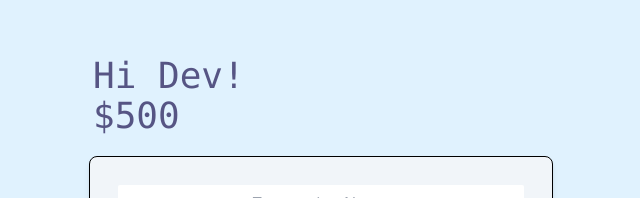
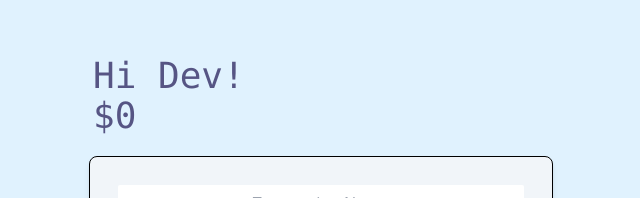
Before and after one commit to devarshi-ap/expense-tracker, a React (Vite) app: page / in a window 1280 px wide. Shown: the part 117-315 px from the top of the page, without its empty margins (319-959 px from the left). Built offline with nearby package versions, Linux system fonts and the light colour scheme.

Commit message:
thank the gods

```diff
--- a/src/components/Balance.jsx
+++ b/src/components/Balance.jsx
@@ -1,7 +1,12 @@
+import { useSelector } from 'react-redux';
+
 export default function Balance() {
+
+    const balance = useSelector(state => state.transactions.balance)
+
     return (
         <div className="flex flex-col">
-            <h2 className="w-full pl-3 pb-3 text-4xl font-mono text-metal">Hi Dev!<br />$500</h2>
+            <h2 className="w-full pl-3 pb-3 text-4xl font-mono text-metal">Hi Dev!<br />${balance}</h2>
         </div>
     )
 }
--- a/src/components/Form.jsx
+++ b/src/components/Form.jsx
@@ -1,6 +1,6 @@
 import { useState } from "react";
 import { useDispatch } from "react-redux";
-import { addTransaction } from "../store/transactionSlice";
+import { addTransaction, expense, deposit } from "../store/transactionSlice";
 import { nanoid } from 'nanoid'
 
 export default function Form() {
@@ -63,6 +63,12 @@ export default function Form() {
             transactionId: nanoid(),
         }))
 
+        if (type === "Expense") {
+            dispatch(expense(amount))
+        } else if (type === "Deposit") {
+            dispatch(deposit(amount))
+        }
+
         // Refresh State
         setName('');
         setCategory('Bills & Utilities');
@@ -80,6 +86,7 @@ export default function Form() {
                     value={name}
                     onChange={e => setName(e.target.value)}
                     placeholder="Transaction Name"
+                    required
                 ></input>
 
                 <select value={category} onChange={e => setCategory(e.target.value)} name="type" className="w-full my-2 h-9 rounded-sm">
@@ -98,6 +105,7 @@ export default function Form() {
                         value={amount}
                         onChange={e => setAmount(e.target.value)}
                         placeholder="Amount ($)"
+                        required
                     ></input>
                 </div>
 
--- a/src/store/transactionSlice.js
+++ b/src/store/transactionSlice.js
@@ -9,12 +9,15 @@ export const transactionSlice = createSlice({
   reducers: {
     addTransaction: (state, action) => {
       state.transactionsList.push(action.payload);
+
+    //   state.balance +=
+    //     action.payload.type === 'Expense' ? -Math.abs(action.payload) : action.payload;
     },
     expense: (state, action) => {
-        state.balance -= action.payload;
+        state.balance -= parseInt(action.payload, 10);
     },
     deposit: (state, action) => {
-        state.balance += action.payload;
+        state.balance += parseInt(action.payload, 10);
     },
     resetBalance: state => {
         state.balance = 0;
```
